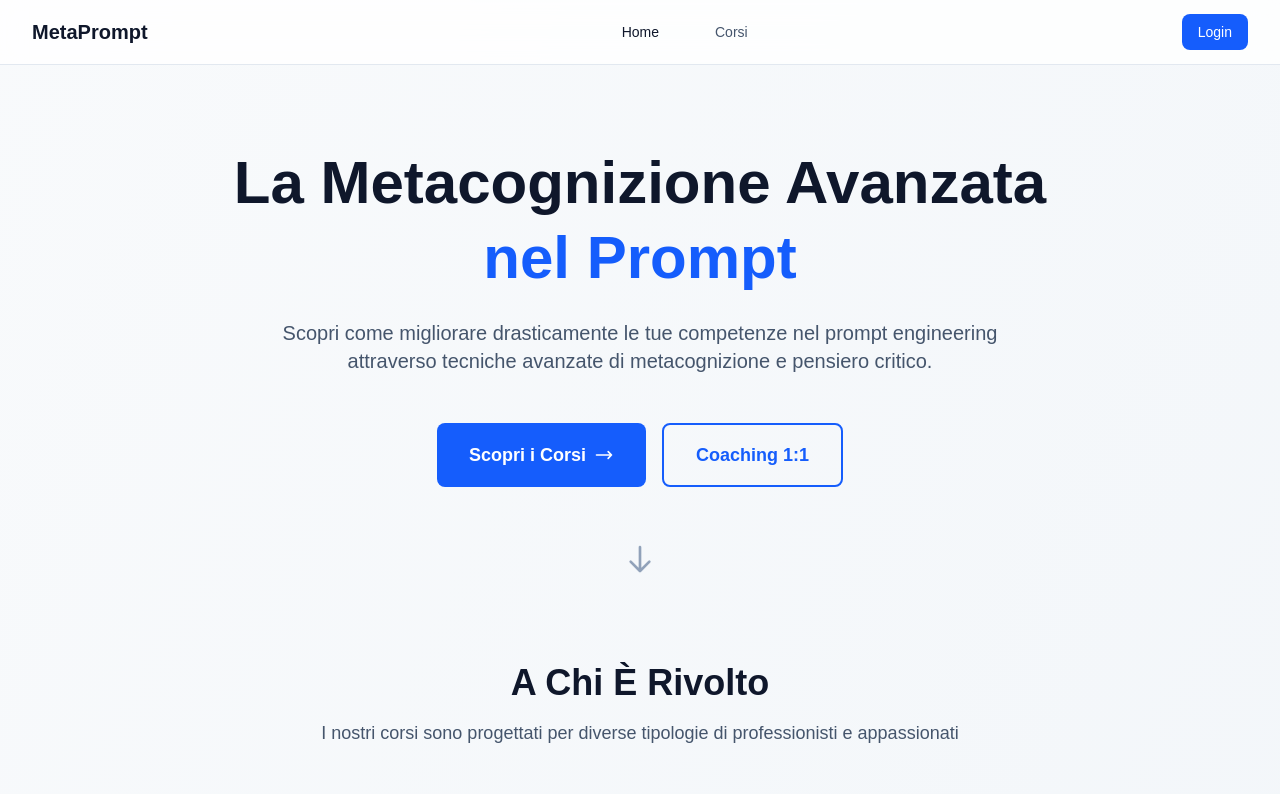
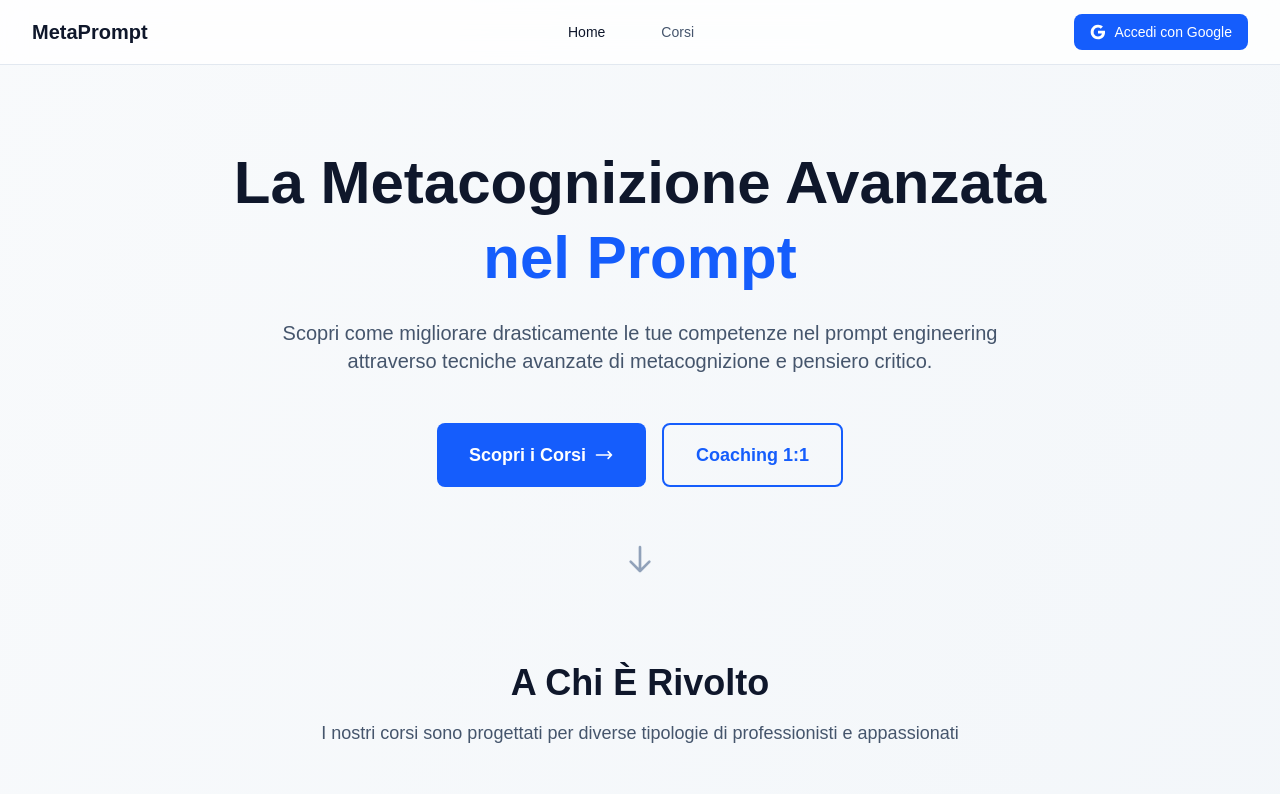
Before and after one commit to jacopo713/sito-prompt, a Next.js app: page / in a window 1280 px wide. Shown: the top 794 px of the page. Built offline with nearby package versions, Linux system fonts and the light colour scheme; no server answers.

Commit message:
login effettuato

```diff
--- a/src/app/page.tsx
+++ b/src/app/page.tsx
@@ -1,4 +1,5 @@
 import Image from "next/image";
+import AuthButton from "@/components/AuthButton";
 
 export default function Home() {
   return (
@@ -26,11 +27,9 @@ export default function Home() {
               </div>
             </div>
 
-            {/* Login Button */}
+            {/* Auth Button */}
             <div className="flex items-center space-x-4">
-              <button className="bg-blue-600 hover:bg-blue-700 text-white px-4 py-2 rounded-lg text-sm font-medium transition-colors">
-                Login
-              </button>
+              <AuthButton />
             </div>
 
             {/* Mobile menu button */}
--- /dev/null
+++ b/src/components/AuthButton.tsx
@@ -0,0 +1,100 @@
+"use client";
+
+import { useState } from "react";
+import { useAuth } from "@/hooks/useAuth";
+import { signInWithGoogle, signOutUser } from "@/lib/firebase";
+
+export default function AuthButton() {
+  const { user, loading } = useAuth();
+  const [isLoading, setIsLoading] = useState(false);
+
+  const handleSignIn = async () => {
+    setIsLoading(true);
+    try {
+      await signInWithGoogle();
+    } catch (error) {
+      console.error("Errore durante il login:", error);
+    } finally {
+      setIsLoading(false);
+    }
+  };
+
+  const handleSignOut = async () => {
+    setIsLoading(true);
+    try {
+      await signOutUser();
+    } catch (error) {
+      console.error("Errore durante il logout:", error);
+    } finally {
+      setIsLoading(false);
+    }
+  };
+
+  if (loading) {
+    return (
+      <div className="flex items-center space-x-4">
+        <div className="w-8 h-8 bg-slate-200 dark:bg-slate-700 animate-pulse rounded-full"></div>
+      </div>
+    );
+  }
+
+  if (user) {
+    return (
+      <div className="flex items-center space-x-4">
+        <div className="hidden md:flex items-center space-x-3">
+          {user.photoURL && (
+            <img
+              src={user.photoURL}
+              alt={user.displayName || "Utente"}
+              className="w-8 h-8 rounded-full"
+            />
+          )}
+          <span className="text-sm text-slate-700 dark:text-slate-300">
+            Ciao, {user.displayName || "Utente"}
+          </span>
+        </div>
+        <button
+          onClick={handleSignOut}
+          disabled={isLoading}
+          className="bg-slate-100 hover:bg-slate-200 dark:bg-slate-700 dark:hover:bg-slate-600 text-slate-900 dark:text-white px-4 py-2 rounded-lg text-sm font-medium transition-colors disabled:opacity-50"
+        >
+          {isLoading ? "..." : "Logout"}
+        </button>
+      </div>
+    );
+  }
+
+  return (
+    <button
+      onClick={handleSignIn}
+      disabled={isLoading}
+      className="bg-blue-600 hover:bg-blue-700 text-white px-4 py-2 rounded-lg text-sm font-medium transition-colors disabled:opacity-50 flex items-center space-x-2"
+    >
+      {isLoading ? (
+        <span>Accesso...</span>
+      ) : (
+        <>
+          <svg className="w-4 h-4" viewBox="0 0 24 24">
+            <path
+              fill="currentColor"
+              d="M22.56 12.25c0-.78-.07-1.53-.2-2.25H12v4.26h5.92c-.26 1.37-1.04 2.53-2.21 3.31v2.77h3.57c2.08-1.92 3.28-4.74 3.28-8.09z"
+            />
+            <path
+              fill="currentColor"
+              d="M12 23c2.97 0 5.46-.98 7.28-2.66l-3.57-2.77c-.98.66-2.23 1.06-3.71 1.06-2.86 0-5.29-1.93-6.16-4.53H2.18v2.84C3.99 20.53 7.7 23 12 23z"
+            />
+            <path
+              fill="currentColor"
+              d="M5.84 14.09c-.22-.66-.35-1.36-.35-2.09s.13-1.43.35-2.09V7.07H2.18C1.43 8.55 1 10.22 1 12s.43 3.45 1.18 4.93l2.85-2.22.81-.62z"
+            />
+            <path
+              fill="currentColor"
+              d="M12 5.38c1.62 0 3.06.56 4.21 1.64l3.15-3.15C17.45 2.09 14.97 1 12 1 7.7 1 3.99 3.47 2.18 7.07l3.66 2.84c.87-2.6 3.3-4.53 6.16-4.53z"
+            />
+          </svg>
+          <span>Accedi con Google</span>
+        </>
+      )}
+    </button>
+  );
+}
--- /dev/null
+++ b/src/hooks/useAuth.ts
@@ -0,0 +1,26 @@
+"use client";
+
+import { useState, useEffect } from "react";
+import { User, onAuthStateChanged } from "firebase/auth";
+import { auth } from "@/lib/firebase";
+
+export interface AuthState {
+  user: User | null;
+  loading: boolean;
+}
+
+export function useAuth(): AuthState {
+  const [user, setUser] = useState<User | null>(null);
+  const [loading, setLoading] = useState<boolean>(true);
+
+  useEffect(() => {
+    const unsubscribe = onAuthStateChanged(auth, (user) => {
+      setUser(user);
+      setLoading(false);
+    });
+
+    return () => unsubscribe();
+  }, []);
+
+  return { user, loading };
+}
--- /dev/null
+++ b/src/lib/firebase.ts
@@ -0,0 +1,51 @@
+import { initializeApp } from "firebase/app";
+import { getAuth, GoogleAuthProvider, signInWithPopup, signOut, User } from "firebase/auth";
+import { getAnalytics, Analytics } from "firebase/analytics";
+
+const firebaseConfig = {
+  apiKey: process.env.NEXT_PUBLIC_FIREBASE_API_KEY!,
+  authDomain: process.env.NEXT_PUBLIC_FIREBASE_AUTH_DOMAIN!,
+  projectId: process.env.NEXT_PUBLIC_FIREBASE_PROJECT_ID!,
+  storageBucket: process.env.NEXT_PUBLIC_FIREBASE_STORAGE_BUCKET!,
+  messagingSenderId: process.env.NEXT_PUBLIC_FIREBASE_MESSAGING_SENDER_ID!,
+  appId: process.env.NEXT_PUBLIC_FIREBASE_APP_ID!,
+  measurementId: process.env.NEXT_PUBLIC_FIREBASE_MEASUREMENT_ID!
+};
+
+// Initialize Firebase
+const app = initializeApp(firebaseConfig);
+
+// Initialize Firebase Auth
+export const auth = getAuth(app);
+
+// Initialize Google Auth Provider
+export const googleProvider = new GoogleAuthProvider();
+
+// Initialize Analytics (only on client-side)
+let analytics: Analytics | undefined;
+if (typeof window !== "undefined") {
+  analytics = getAnalytics(app);
+}
+
+export { analytics };
+
+// Auth functions
+export const signInWithGoogle = async (): Promise<User | null> => {
+  try {
+    const result = await signInWithPopup(auth, googleProvider);
+    return result.user;
+  } catch (error) {
+    console.error("Errore durante il login:", error);
+    return null;
+  }
+};
+
+export const signOutUser = async (): Promise<boolean> => {
+  try {
+    await signOut(auth);
+    return true;
+  } catch (error) {
+    console.error("Errore durante il logout:", error);
+    return false;
+  }
+};
```
Also changed, not shown: package.json (+7 -6 lines), 1 other file (tests, documents, lock files or other folders).
